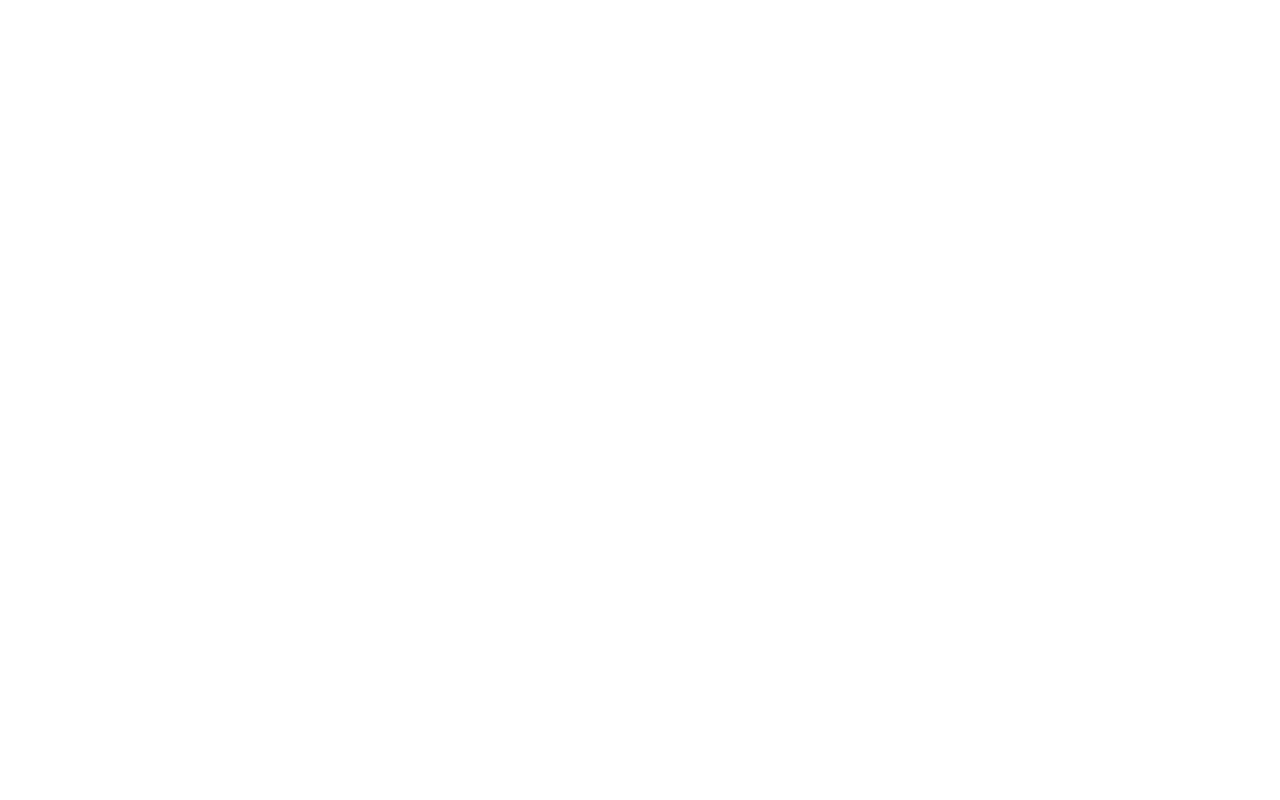
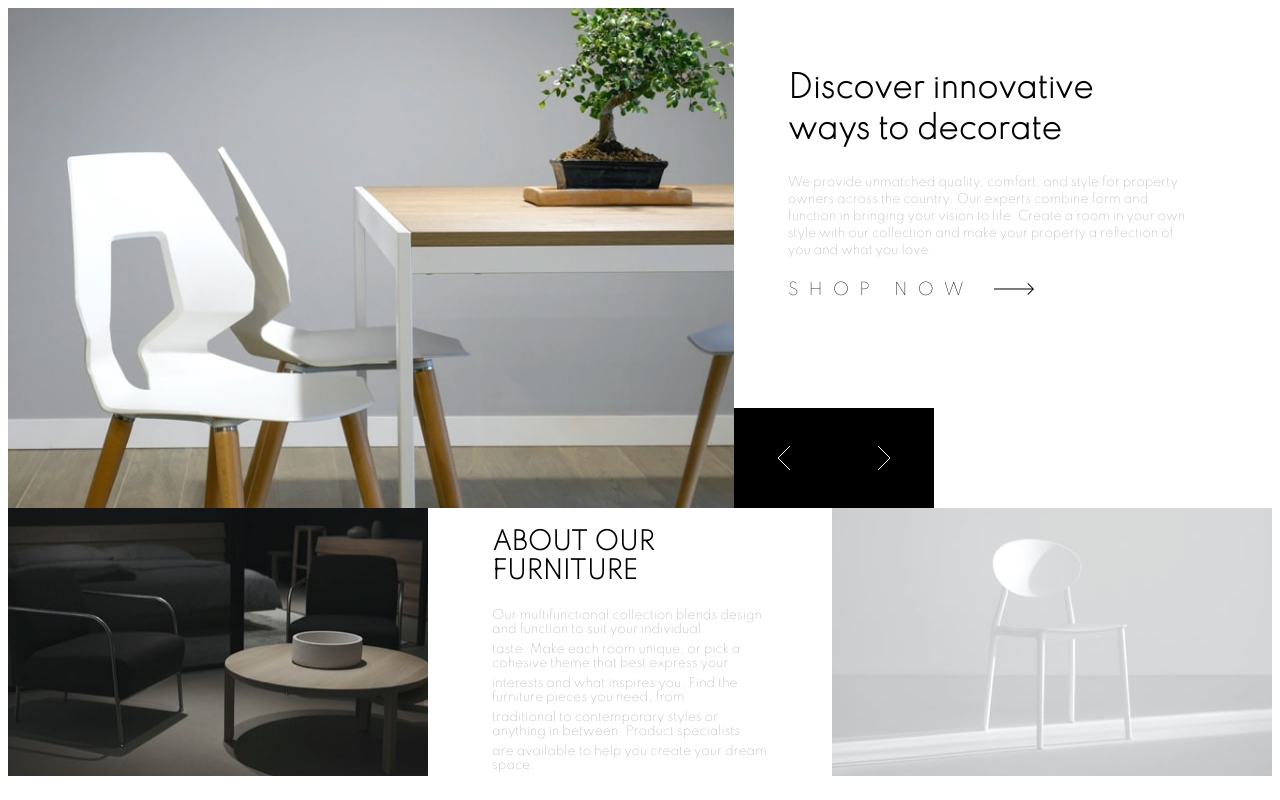
Before and after one commit to Saif-Ansari/Room-homepage, a plain HTML site: page index.html in a window 1280 px wide. Drawn offline with Linux system fonts and the light colour scheme.

Commit message:
Basic UI completed

```diff
--- a/index.html
+++ b/index.html
@@ -6,6 +6,80 @@
     <meta name="viewport" content="width=device-width, initial-scale=1.0" />
     <title>Room Homepage</title>
     <link rel="stylesheet" href="style.css" />
+    <link rel="preconnect" href="https://fonts.googleapis.com" />
+    <link rel="preconnect" href="https://fonts.gstatic.com" crossorigin />
+    <link
+      href="https://fonts.googleapis.com/css2?family=Spartan:wght@100&display=swap"
+      rel="stylesheet"
+    />
   </head>
-  <body></body>
+  <body>
+    <section>
+      <div class="container">
+        <div class="home-section"></div>
+        <div class="shop-section">
+          <div class="arrows">
+            <div>
+              <img src="./assets/images/icon-angle-left.svg" alt="" />
+            </div>
+            <div>
+              <img src="./assets/images/icon-angle-right.svg" alt="" />
+            </div>
+          </div>
+          <div class="details-section">
+            <div>
+              <h1>Discover innovative</h1>
+              <h1>ways to decorate</h1>
+            </div>
+            <div>
+              <p>
+                We provide unmatched quality, comfort, and style for property
+              </p>
+              <p>owners across the country. Our experts combine form and</p>
+              <p>
+                function in bringing your vision to life. Create a room in your
+                own
+              </p>
+              <p>
+                style with our collection and make your property a reflection of
+              </p>
+              <p>you and what you love.</p>
+            </div>
+            <div>
+              <span>SHOP NOW</span>
+              <img src="./assets/images/icon-arrow.svg" alt="" />
+            </div>
+          </div>
+        </div>
+      </div>
+    </section>
+    <section>
+      <footer>
+        <div class="footer-section">
+          <img src="./assets/images/image-about-dark.jpg" />
+          <div class="footer-abt">
+            <h2>ABOUT OUR FURNITURE</h2>
+            <p>
+              Our multifunctional collection blends design and function to suit
+              your individual
+            </p>
+            <p>
+              taste. Make each room unique, or pick a cohesive theme that best
+              express your
+            </p>
+            <p>
+              interests and what inspires you. Find the furniture pieces you
+              need, from
+            </p>
+            <p>
+              traditional to contemporary styles or anything in between. Product
+              specialists
+            </p>
+            <p>are available to help you create your dream space.</p>
+          </div>
+          <img src="./assets/images/image-about-light.jpg" alt="" />
+        </div>
+      </footer>
+    </section>
+  </body>
 </html>
--- a/style.css
+++ b/style.css
@@ -0,0 +1,70 @@
+body {
+  font-family: "Spartan", sans-serif;
+}
+p {
+  font-size: 12px;
+  margin: 3px 0;
+  color: hsl(0, 0%, 63%);
+}
+h1 {
+  font-weight: bold;
+  font-size: 30px;
+  margin: 5px 0;
+}
+.container {
+  display: flex;
+}
+.home-section {
+  background-image: url("./assets/images/desktop-image-hero-1.jpg");
+  height: 500px;
+  background-size: cover;
+  width: 57.4%;
+}
+.shop-section {
+  position: relative;
+  width: 40%;
+  justify-content: center;
+  display: flex;
+}
+.details-section {
+  padding: 3rem;
+  display: flex;
+  flex-direction: column;
+}
+.details-section div {
+  margin: 10px 0;
+}
+.details-section img {
+  margin-left: 1rem;
+}
+.details-section span {
+  letter-spacing: 10px;
+}
+.arrows {
+  position: absolute;
+  left: 0;
+  bottom: 0;
+  display: flex;
+}
+.arrows div {
+  cursor: pointer;
+  width: 100px;
+  height: 100px;
+  background: black;
+  display: flex;
+  justify-content: center;
+  align-items: center;
+}
+.arrows div:hover {
+  background: hsl(0, 0%, 27%);
+}
+.footer-section {
+  display: flex;
+  justify-content: space-between;
+}
+.footer-abt {
+  display: flex;
+  flex-direction: column;
+  justify-content: center;
+  padding: 0 4rem;
+}
```
